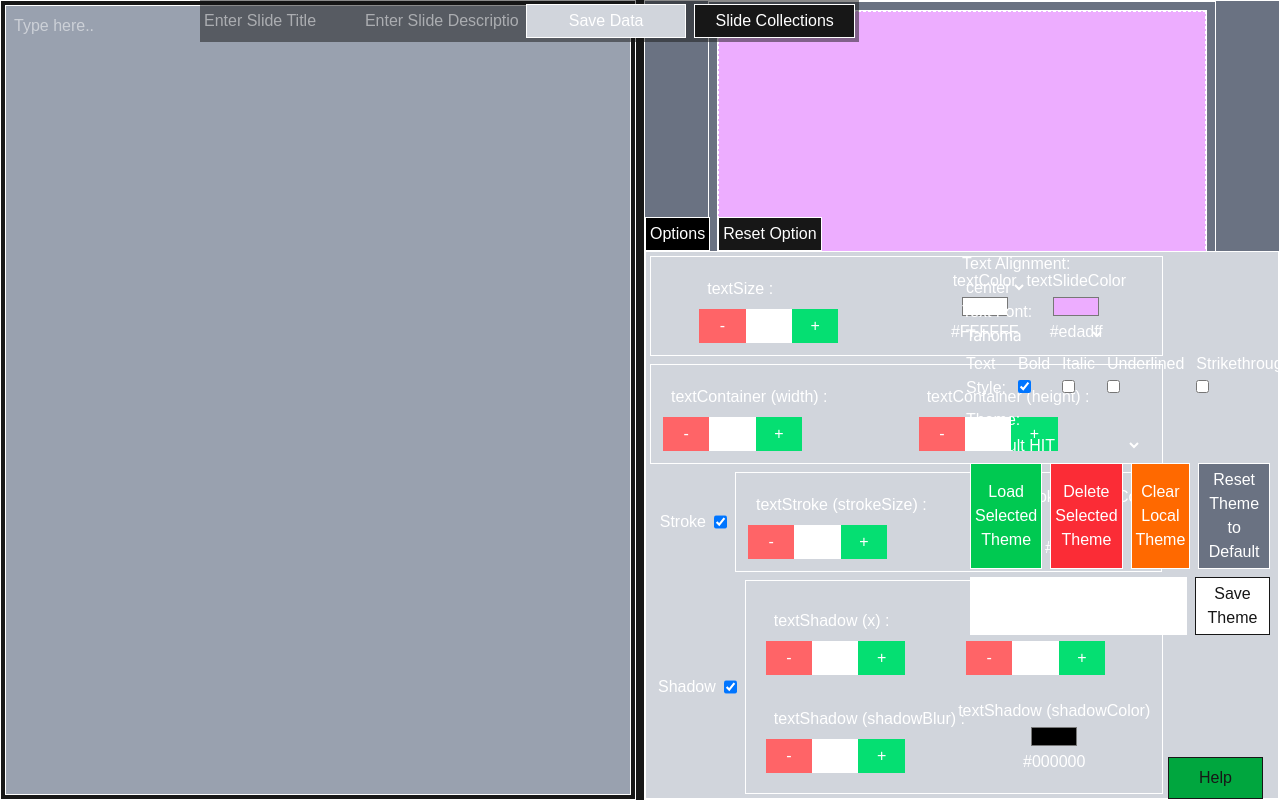
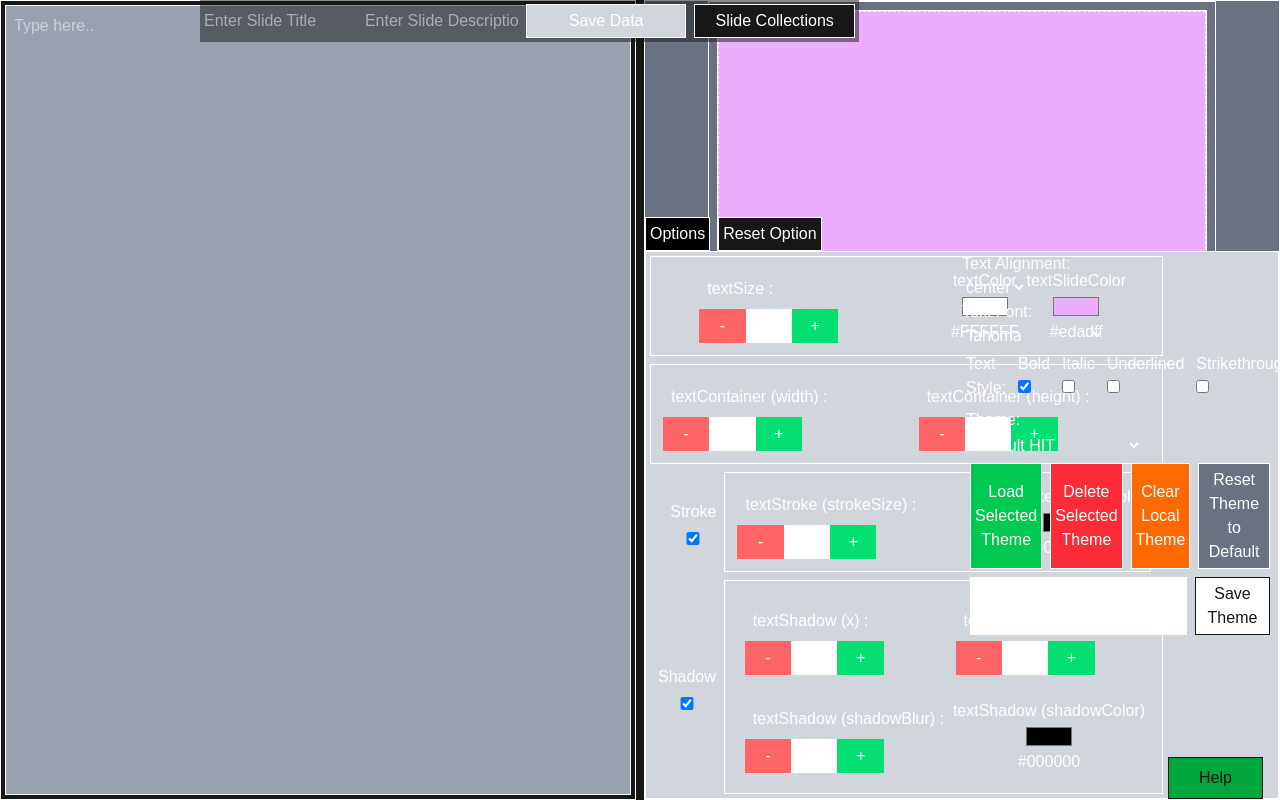
Before and after one commit to akael888/propre-sim, a Next.js app: page /editor in a window 1280 px wide. Both pictures are taken after a click on the button "Options". Built offline with nearby package versions, Linux system fonts and the light colour scheme.

Commit message:
chore : Clean Up UI

```diff
--- a/src/app/ui/editor/display/display-options.tsx
+++ b/src/app/ui/editor/display/display-options.tsx
@@ -83,7 +83,7 @@ const DisplayOptions: React.FC<DisplayOptionsProp> = ({
                 </div>
 
                 <div className="flex md:flex-row flex-col justify-center items-center ">
-                  <div className="flex gap-2 p-2">
+                  <div className="flex flex-col gap-2 p-2">
                     <div>Stroke</div>
                     <input
                       type="checkbox"
@@ -122,7 +122,7 @@ const DisplayOptions: React.FC<DisplayOptionsProp> = ({
                   ) : null}
                 </div>
                 <div className="flex md:flex-row flex-col justify-center items-center">
-                  <div className="flex gap-2 p-2">
+                  <div className="flex gap-2 p-2 flex-col">
                     <div>Shadow</div>
                     <input
                       type="checkbox"
```
